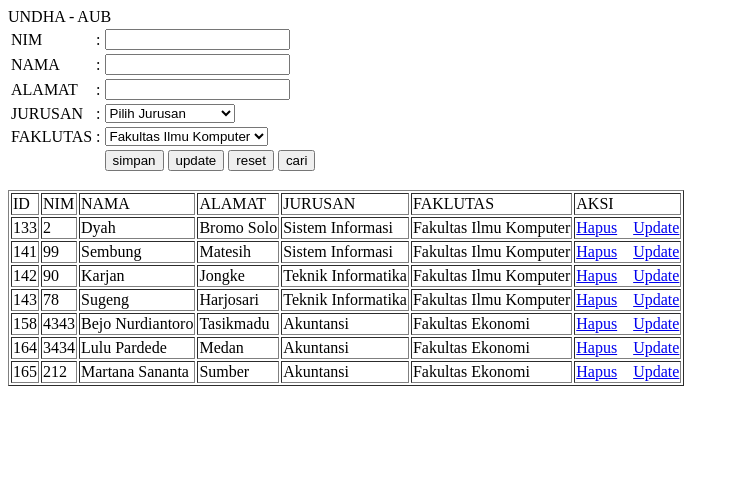
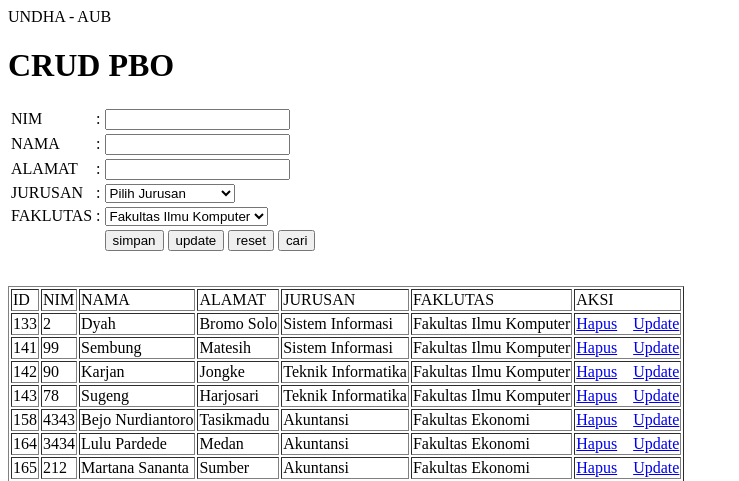
Before and after one commit to Steve7777777/CRUDsteve2025, a PHP site: page / in a window 1280 px wide. Shown: the top 481 px of the page, without its empty margins (0-739 px from the left). Run offline with PHP 8.4, Linux system fonts and the light colour scheme; data comes from the database, SQL or seed files in the repository.

Commit message:
Penambahan Header

```diff
--- a/index.php
+++ b/index.php
@@ -79,7 +79,7 @@ if ($vreset=="reset"){
 
 	echo $mhsw::$universitas;
 ?>
-
+<h1>CRUD PBO<h1>
 <form action="?" method="get">
 <table>
     <tr><td>NIM</td><td>:</td><td>
```
